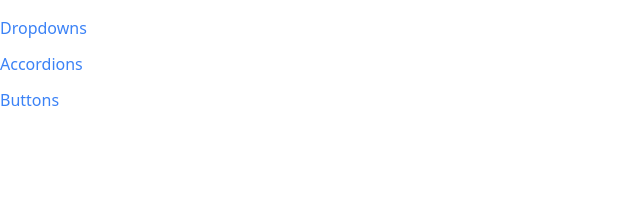
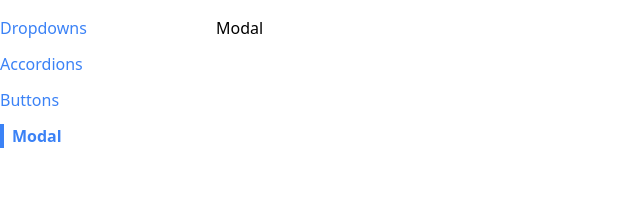
Before and after one commit to kardi06/react-coms, a React (Create React App) app: page /modal in a window 1280 px wide. Shown: the top 198 px of the page, without its empty margins (0-640 px from the left). Built offline with nearby package versions, Linux system fonts and the light colour scheme.

Commit message:
add Modal Component

```diff
--- a/src/App.js
+++ b/src/App.js
@@ -3,6 +3,7 @@
 import AccordionPage from "./pages/AccordionPage";
 import DropdownPage from "./pages/DropdownPage";
 import ButtonPage from "./pages/ButtonPage";
+import ModalPage from "./pages/ModalPage";
 
 
 function App() {
@@ -19,6 +20,9 @@
                 <Route path="/buttons">
                     <ButtonPage />
                 </Route>
+                <Route path="/modal">
+                    <ModalPage />
+                </Route>
             </div>
         </div>
     );
--- /dev/null
+++ b/src/components/Modal.js
@@ -0,0 +1,7 @@
+const Modal = () => {
+    return(
+        <div>Modal</div>
+    )
+}
+
+export default Modal;
--- a/src/components/Sidebar.js
+++ b/src/components/Sidebar.js
@@ -5,6 +5,7 @@
         {label: 'Dropdowns', to: '/'},
         {label: 'Accordions', to: '/accordions'},
         {label: 'Buttons', to: '/buttons'},
+        {label: 'Modal', to: '/modal'},
     ];
 
     const renderedLinks = links.map((link)=> {
--- /dev/null
+++ b/src/pages/ModalPage.js
@@ -0,0 +1,10 @@
+import Modal from "../components/Modal";
+const ModalPage = () => {
+    return (
+        <div>
+            <Modal/>
+        </div>
+    )
+}
+
+export default ModalPage;
```
